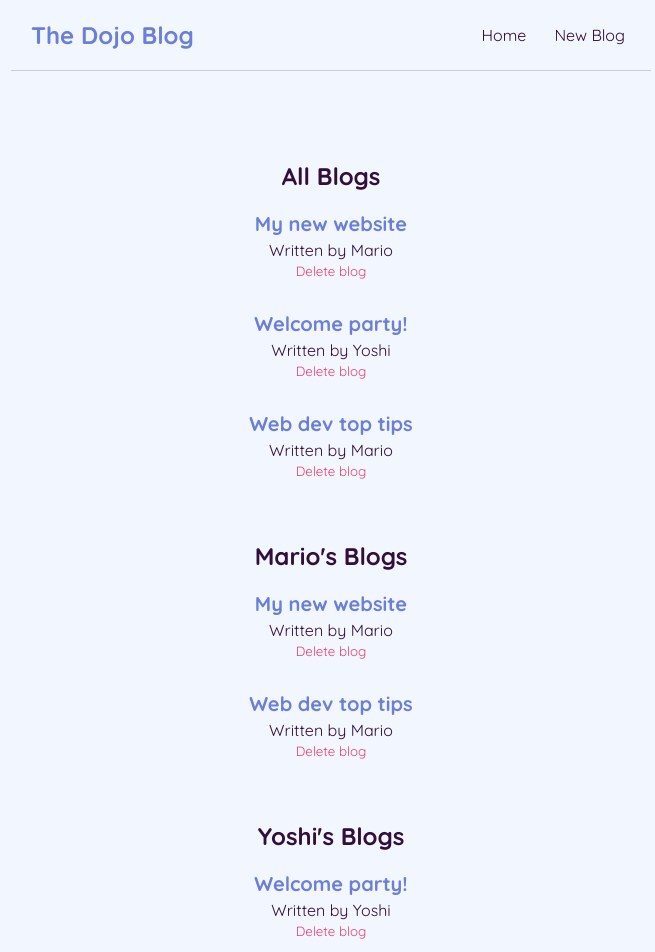
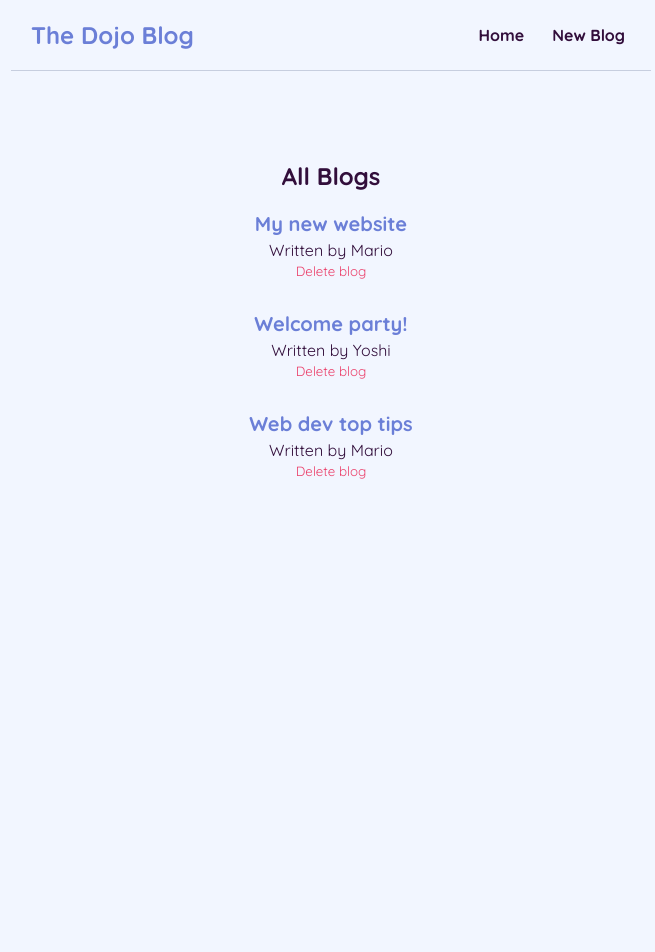
Before and after one commit to julius-alexander/recipes, a React (Create React App) app in the folder first-web/: page / in a window 1280 px wide. Shown: the top 952 px of the page, without its empty margins (309-964 px from the left). After the commit the page ends 800 px from the top, so only its background shows below. Built offline with nearby package versions, Linux system fonts and the light colour scheme.

Commit message:
Small tweaks to color palette

```diff
--- a/first-web/src/Home.js
+++ b/first-web/src/Home.js
@@ -20,8 +20,6 @@ const Home = () => {
     return (
         <div className="home">
             <BlogList blogs={ blogs } title="All Blogs" handleDelete={ handleDelete }/>
-            <BlogList blogs={ blogs.filter((blog) => blog.author === "Mario" ) } title="Mario's Blogs" handleDelete={ handleDelete }/>
-            <BlogList blogs={ blogs.filter((blog) => blog.author === "Yoshi" ) } title="Yoshi's Blogs" handleDelete={ handleDelete }/>
         </div>
     );
 }
--- a/first-web/src/index.css
+++ b/first-web/src/index.css
@@ -25,6 +25,7 @@
     margin-left: 16px;
     text-decoration: none;
     padding: 6px;
+    font-weight: 700;
 }
 .navbar a:hover {
     color: #6B7FD7;
@@ -64,3 +65,6 @@
     border-radius: 16px;
     cursor: pointer;
 }
+.delete-blog:hover {
+    color: #880d2c;
+}
```
